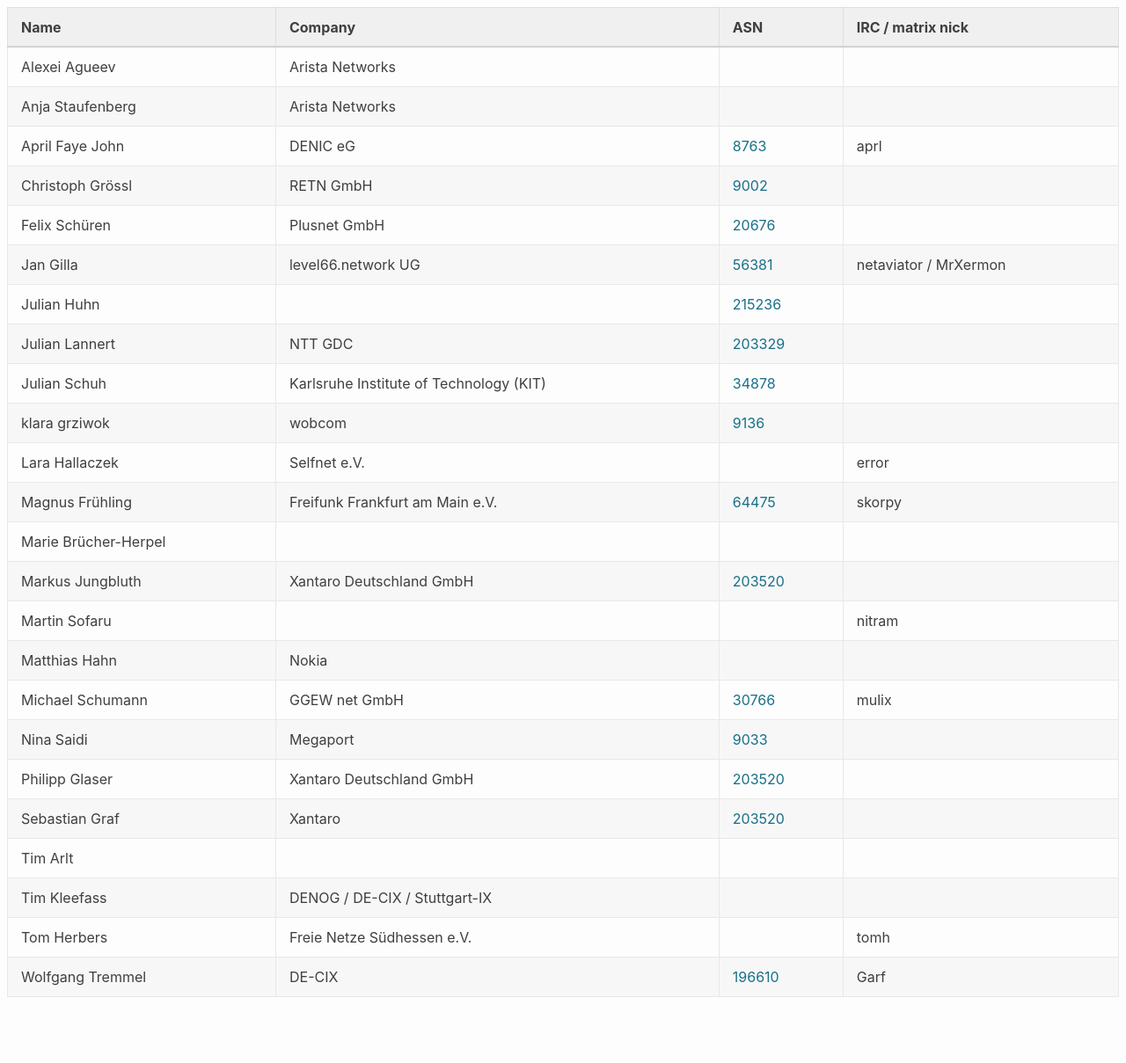
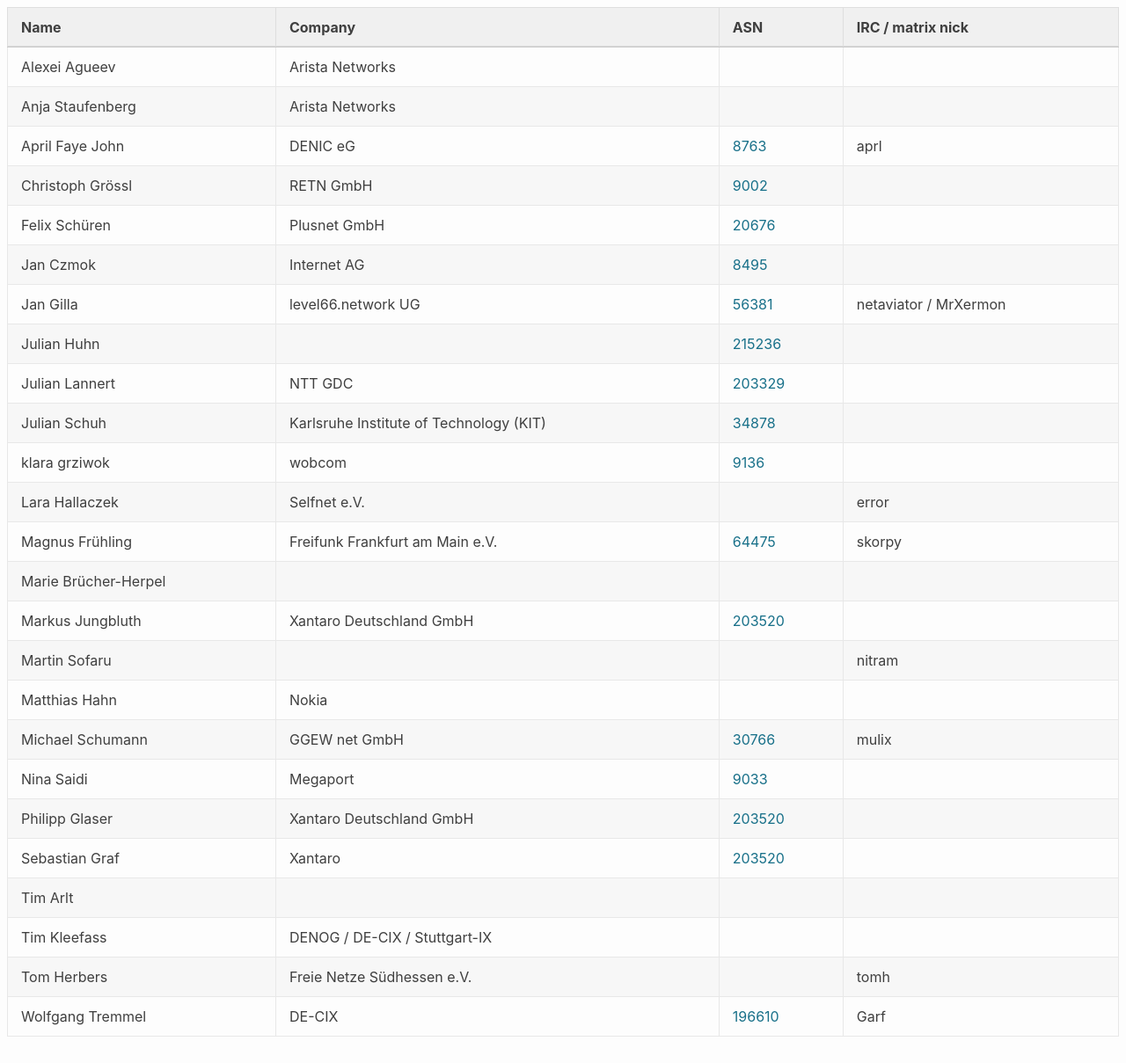
Before and after one commit to denog/pretix-attendeelist, a Jekyll site: the page built from denogmeetup25-01/index.markdown, in a window 1280 px wide and 1209 px high. Shown: the whole window at 88% size. Built offline with Jekyll 4.4.1, drawn with Linux system fonts in a browser that asks for light colours.

Commit message:
Latest data: Wed Jan 22 21:27:55 UTC 2025

```diff
--- a/_data/attendees_denogmeetup25-01.json
+++ b/_data/attendees_denogmeetup25-01.json
@@ -28,6 +28,12 @@
     "company": "Plusnet GmbH",
     "irc": null,
     "asn": "20676"
+  },
+  {
+    "name": "Jan Czmok",
+    "company": "Internet AG",
+    "irc": null,
+    "asn": "8495"
   },
   {
     "name": "Jan Gilla",
```
